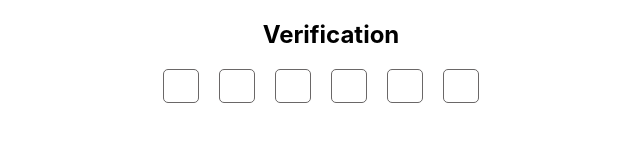
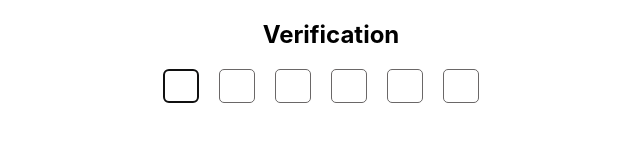
Before and after one commit to shrestharosy/otp-module, a React (Create React App) app: page / in a window 1280 px wide. Shown: the top 160 px of the page, without its empty margins (309-949 px from the left). Built offline with nearby package versions, Linux system fonts and the light colour scheme.

Commit message:
[fix] : Allow users to only enter digits

```diff
--- a/src/App.css
+++ b/src/App.css
@@ -46,3 +46,14 @@ input {
   text-align: center;
   font-size: larger;
 }
+
+/* Chrome, Safari, Edge, Opera */
+input::-webkit-outer-spin-button,
+input::-webkit-inner-spin-button {
+  -webkit-appearance: none;
+}
+
+/* Firefox */
+input[type="number"] {
+  -moz-appearance: textfield;
+}
--- a/src/components/form-elements/OtpInputField.tsx
+++ b/src/components/form-elements/OtpInputField.tsx
@@ -1,5 +1,4 @@
-import { useEffect, useRef } from "react";
-import { OTP_LENGTH } from "src/constants";
+import { useEffect, useRef, useState } from "react";
 
 interface IOTPInputFieldProps {
     index: number
@@ -9,6 +8,8 @@ interface IOTPInputFieldProps {
 
 const OTPInputField = (props: IOTPInputFieldProps) => {
     const { index, activeInputIndex, setActiveInputIndex } = props
+
+    const [value, setValue] = useState<string>('')
 
     const otpInputRef = useRef<HTMLInputElement>(null);
 
@@ -20,15 +21,26 @@ const OTPInputField = (props: IOTPInputFieldProps) => {
 
     const handleInputChange = (e: React.ChangeEvent<HTMLInputElement>) => {
         // TODO : get form values
+        if (e.currentTarget.value.length > 1) return false;
+        setValue(e.currentTarget.value)
         handleInputFocus()
     };
 
     const handleInputFocus = () => {
-        if (activeInputIndex === OTP_LENGTH) {
-            setActiveInputIndex(0)
+
+        setActiveInputIndex(index + 1);
+    }
+
+    const handleKeyDownEvent = (e: React.KeyboardEvent<HTMLInputElement>) => {
+        const keys = ['+', '-', 'e', 'E', '.'];
+        console.log(e.key)
+        if (keys.includes(e.key)) {
+            e.preventDefault();
         }
-        else {
-            setActiveInputIndex(index + 1);
+
+        if (e.key === 'Backspace') {
+            setValue('')
+            setActiveInputIndex(index - 1);
         }
     }
 
@@ -36,12 +48,13 @@ const OTPInputField = (props: IOTPInputFieldProps) => {
         <>
             <input
                 name={`otp-${index}`}
-                type="tel"
+                type="number"
                 maxLength={1}
+                value={value ? value : ''}
                 ref={otpInputRef}
-                onChange={(e) => handleInputChange(e)}
-                autoFocus={false}
+                onChange={handleInputChange}
                 onBlur={() => setActiveInputIndex(0)}
+                onKeyDown={handleKeyDownEvent}
             />
         </>
     );
--- a/src/components/otp-form/index.tsx
+++ b/src/components/otp-form/index.tsx
@@ -5,7 +5,7 @@ import OTPInputField from "../form-elements/OtpInputField";
 const emptyArray = [...Array(OTP_LENGTH)];
 
 function OTPForm() {
-    const [activeInputIndex, setActiveInputIndex] = useState(0);
+    const [activeInputIndex, setActiveInputIndex] = useState(1);
     return (
         <>
             <h2>Verification</h2>
```
